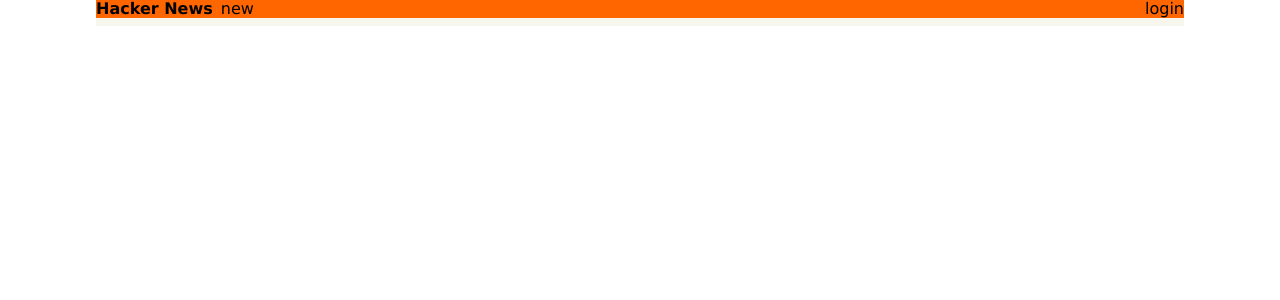
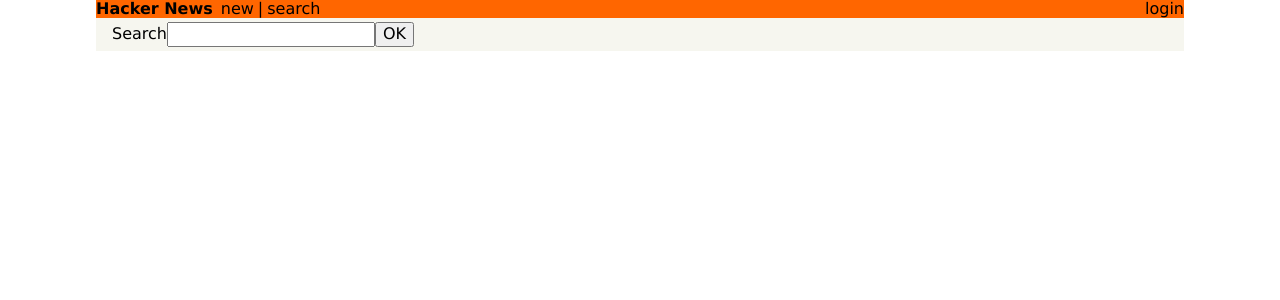
Before and after one commit to sato11/hacker-news-react-apollo, a React (Create React App) app: page /search in a window 1280 px wide. Shown: the top 300 px of the page. Built offline with nearby package versions, Linux system fonts and the light colour scheme.

Commit message:
add search functionality

```diff
--- a/src/components/App.js
+++ b/src/components/App.js
@@ -4,6 +4,7 @@
 import LinkList from './LinkList';
 import CreateLink from './CreateLink';
 import Login from './Login';
+import Search from './Search';
 
 function App() {
   return (
@@ -14,6 +15,7 @@
           <Route exact path="/" component={LinkList} />
           <Route exact path="/create" component={CreateLink} />
           <Route exact path="/login" component={Login} />
+          <Route exact path="/search" component={Search} />
         </Switch>
       </div>
     </div>
--- a/src/components/Header.js
+++ b/src/components/Header.js
@@ -13,6 +13,10 @@
           <div className="fw7 mr1">Hacker News</div>
           <Link to="/" className="ml1 no-underline black">
             new
+          </Link>
+          <div className="ml1">|</div>
+          <Link to="/search" className="ml1 no-underline black">
+            search
           </Link>
           {authToken && (
             <div className="flex">
--- /dev/null
+++ b/src/components/Search.js
@@ -0,0 +1,64 @@
+import React, { Component } from 'react';
+import { withApollo } from 'react-apollo';
+import { gql } from 'apollo-boost';
+import Link from './Link';
+
+const FEED_SEARCH_QUERY = gql`
+  query FeedSearchQuery($filter: String!) {
+    feed(filter: $filter) {
+      links {
+        id
+        url
+        description
+        createdAt
+        postedBy {
+          id
+          name
+        }
+        votes {
+          id
+          user {
+            id
+          }
+        }
+      }
+    }
+  }
+`
+
+class Search extends Component {
+  state = {
+    links: [],
+    filter: '',
+  };
+
+  render() {
+    return (
+      <div>
+        <div>
+          Search
+          <input
+            type="text"
+            onChange={e => this.setState({ filter: e.target.value })}
+          />
+          <button onClick={() => this._executeSearch()}>OK</button>
+        </div>
+        {this.state.links.map((link, index) => (
+          <Link key={link.id} link={link} index={index} />
+        ))}
+      </div>
+    );
+  };
+
+  _executeSearch = async () => {
+    const { filter } = this.state;
+    const result = await this.props.client.query({
+      query: FEED_SEARCH_QUERY,
+      variables: { filter },
+    });
+    const links = result.data.feed.links;
+    this.setState({ links });
+  };
+};
+
+export default withApollo(Search);
```
